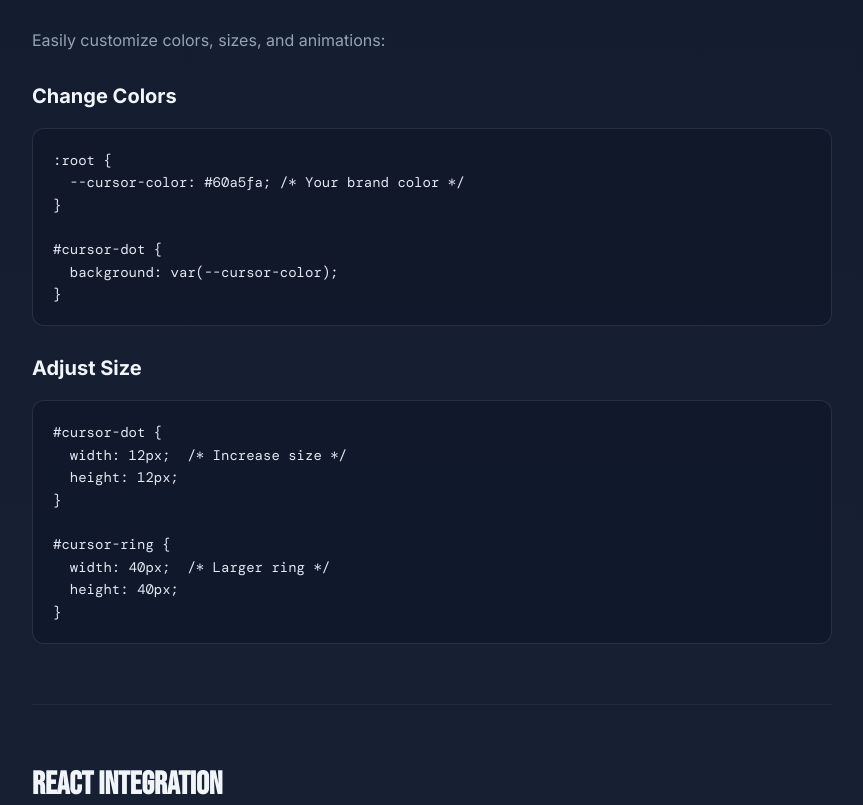
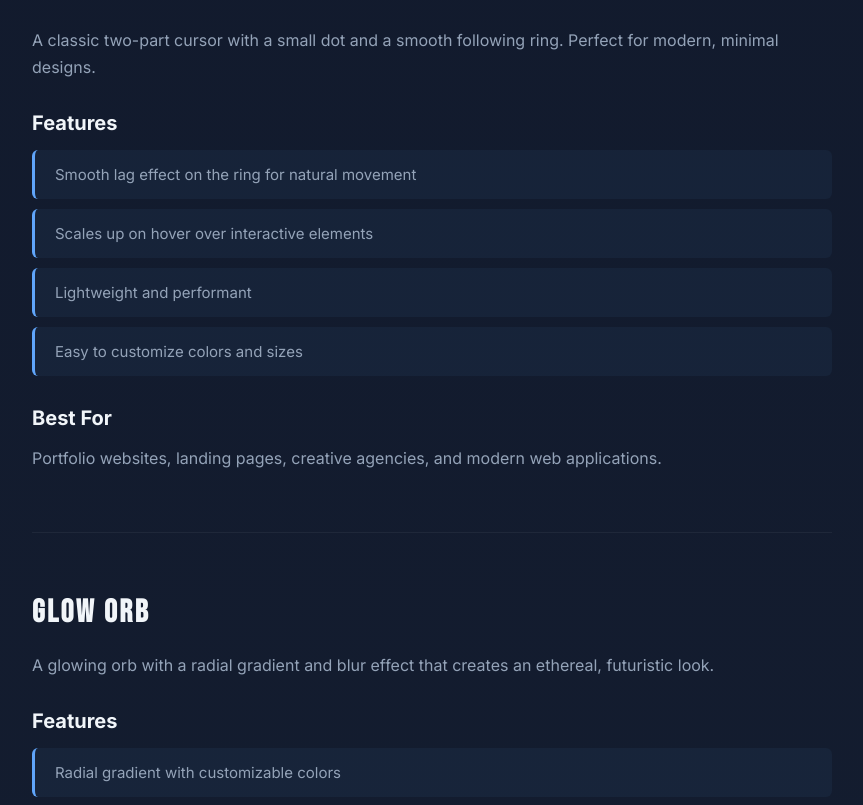
Before and after one commit to devkunal2812/Custom-Cursors, a Next.js app: page /docs in a window 1280 px wide. Shown: the part 1950-2755 px from the top of the page, without its empty margins (318-1181 px from the left). Built offline with nearby package versions, Linux system fonts and the light colour scheme.

Commit message:
Increase letter spacing on headings and complete documentation for all cursor types

```diff
--- a/app/docs/docs.module.css
+++ b/app/docs/docs.module.css
@@ -71,6 +71,8 @@
   font-size: 48px;
   margin-bottom: 10px;
   color: var(--text);
+  letter-spacing: 0.1em;
+  text-transform: uppercase;
 }
 
 .lead {
@@ -95,6 +97,8 @@
   margin-bottom: 20px;
   color: var(--text);
   scroll-margin-top: 100px;
+  letter-spacing: 0.08em;
+  text-transform: uppercase;
 }
 
 .section h3 {
--- a/app/docs/page.tsx
+++ b/app/docs/page.tsx
@@ -116,9 +116,117 @@ document.addEventListener('mousemove', e => {
           </div>
         </section>
 
+        <section id="dot-ring" className={styles.section}>
+          <h2>Dot + Ring</h2>
+          <p>A classic two-part cursor with a small dot and a smooth following ring. Perfect for modern, minimal designs.</p>
+
+          <h3>Features</h3>
+          <ul className={styles.tipsList}>
+            <li>Smooth lag effect on the ring for natural movement</li>
+            <li>Scales up on hover over interactive elements</li>
+            <li>Lightweight and performant</li>
+            <li>Easy to customize colors and sizes</li>
+          </ul>
+
+          <h3>Best For</h3>
+          <p>Portfolio websites, landing pages, creative agencies, and modern web applications.</p>
+        </section>
+
+        <section id="glow-orb" className={styles.section}>
+          <h2>Glow Orb</h2>
+          <p>A glowing orb with a radial gradient and blur effect that creates an ethereal, futuristic look.</p>
+
+          <h3>Features</h3>
+          <ul className={styles.tipsList}>
+            <li>Radial gradient with customizable colors</li>
+            <li>CSS blur filter for soft glow effect</li>
+            <li>Smooth transitions and animations</li>
+            <li>Expands on hover over clickable elements</li>
+          </ul>
+
+          <h3>Best For</h3>
+          <p>Tech startups, SaaS products, gaming websites, and futuristic designs.</p>
+        </section>
+
+        <section id="magnetic" className={styles.section}>
+          <h2>Magnetic Snap</h2>
+          <p>An interactive cursor that magnetically snaps to buttons and links, creating an engaging user experience.</p>
+
+          <h3>Features</h3>
+          <ul className={styles.tipsList}>
+            <li>Automatically detects interactive elements</li>
+            <li>Smooth magnetic pull effect</li>
+            <li>Customizable snap distance and strength</li>
+            <li>Works with buttons, links, and custom elements</li>
+          </ul>
+
+          <h3>Best For</h3>
+          <p>Interactive portfolios, product showcases, and websites with prominent CTAs.</p>
+
+          <h3>Customization</h3>
+          <div className={styles.codeBlock}>
+            <pre>{`// Adjust magnetic strength
+const magneticStrength = 0.3; // 0.1 to 0.5
+
+// Change snap distance
+const snapDistance = 100; // pixels`}</pre>
+          </div>
+        </section>
+
+        <section id="crosshair" className={styles.section}>
+          <h2>Crosshair</h2>
+          <p>A precision crosshair cursor with horizontal and vertical lines, perfect for gaming or technical interfaces.</p>
+
+          <h3>Features</h3>
+          <ul className={styles.tipsList}>
+            <li>Full-width and full-height crosshair lines</li>
+            <li>Central dot for precise targeting</li>
+            <li>Customizable line thickness and color</li>
+            <li>Optional opacity and blur effects</li>
+          </ul>
+
+          <h3>Best For</h3>
+          <p>Gaming websites, design tools, photo editors, and technical applications.</p>
+        </section>
+
+        <section id="trail" className={styles.section}>
+          <h2>Particle Trail</h2>
+          <p>A dynamic cursor that leaves a trail of particles behind, creating a magical, interactive effect.</p>
+
+          <h3>Features</h3>
+          <ul className={styles.tipsList}>
+            <li>Animated particles with fade-out effect</li>
+            <li>Customizable particle count and lifetime</li>
+            <li>Multiple color options</li>
+            <li>Optimized for performance</li>
+          </ul>
+
+          <h3>Best For</h3>
+          <p>Creative portfolios, art galleries, entertainment sites, and playful designs.</p>
+
+          <h3>Performance Note</h3>
+          <p>Limit particle count to 10-15 for optimal performance. Use <code>requestAnimationFrame</code> for smooth animations.</p>
+        </section>
+
+        <section id="morph" className={styles.section}>
+          <h2>Morphing Blob</h2>
+          <p>An organic, shape-shifting cursor that morphs and changes as you move, creating a fluid, dynamic effect.</p>
+
+          <h3>Features</h3>
+          <ul className={styles.tipsList}>
+            <li>SVG-based morphing animation</li>
+            <li>Smooth transitions between shapes</li>
+            <li>Customizable colors and sizes</li>
+            <li>Responds to movement speed</li>
+          </ul>
+
+          <h3>Best For</h3>
+          <p>Experimental designs, creative agencies, art projects, and unique brand experiences.</p>
+        </section>
+
         <section id="customization" className={styles.section}>
           <h2>Customization</h2>
-          <p>Easily customize colors, sizes, and animations:</p>
+          <p>Easily customize colors, sizes, and animations for any cursor:</p>
 
           <h3>Change Colors</h3>
           <div className={styles.codeBlock}>
@@ -142,6 +250,17 @@ document.addEventListener('mousemove', e => {
   width: 40px;  /* Larger ring */
   height: 40px;
 }`}</pre>
+          </div>
+
+          <h3>Modify Animation Speed</h3>
+          <div className={styles.codeBlock}>
+            <pre>{`/* CSS transition speed */
+#cursor-ring {
+  transition: all 0.15s ease-out; /* Faster */
+}
+
+/* JavaScript lag effect */
+const lag = 0.1; // Lower = faster, Higher = slower`}</pre>
           </div>
         </section>
 
```
Also changed, not shown: app/cursor/[id]/cursor.module.css (+5 -5 lines).
